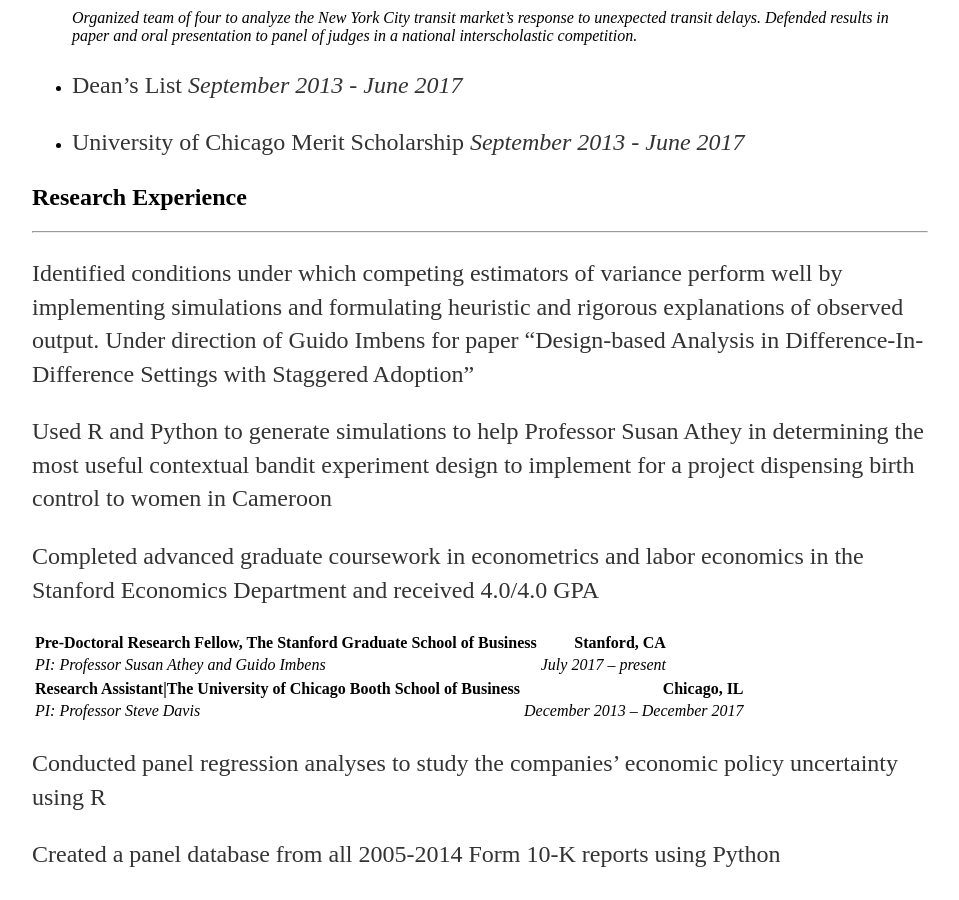
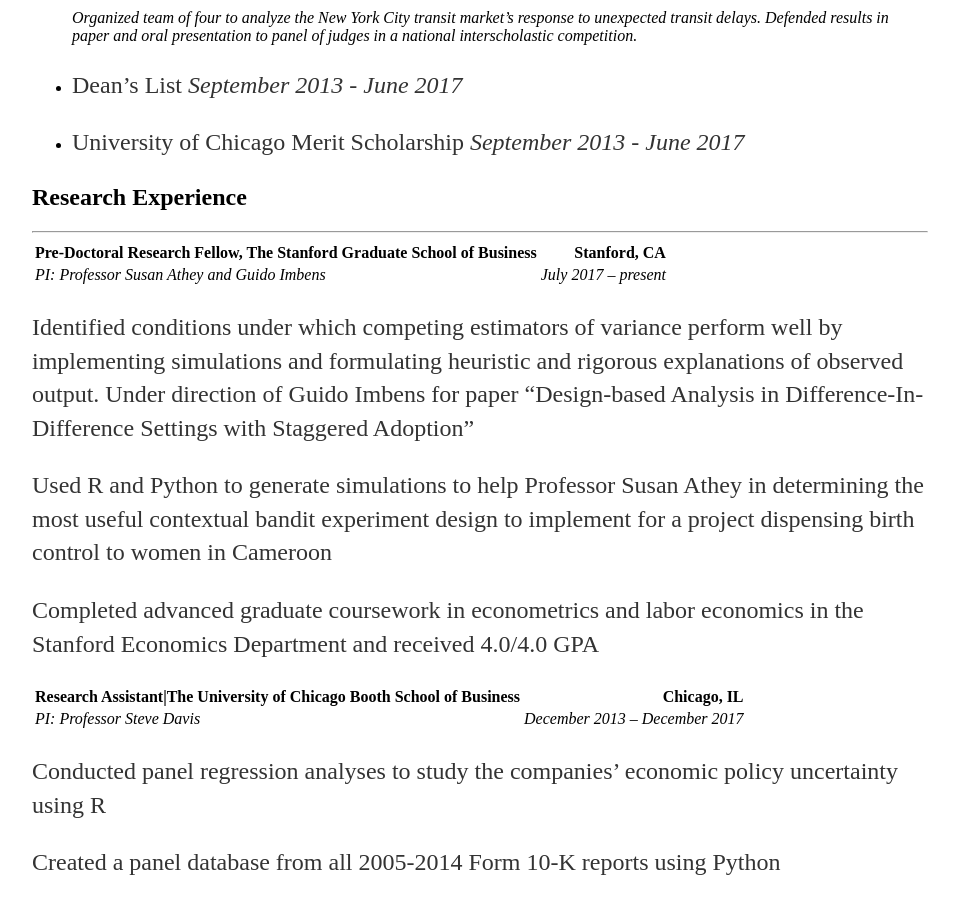
Before and after one commit to lcurrier/lcurrier.github.io, a Jekyll site: the page built from cv/index.html, in a window 1280 px wide and 900 px high, scrolled down 739 px. Shown: the whole window, without its empty margins (160-1119 px from the left). Built offline with Jekyll 4.4.1, drawn with Linux system fonts in a browser that asks for light colours.

Commit message:
Update index.html

```diff
--- a/cv/index.html
+++ b/cv/index.html
@@ -71,11 +71,13 @@
 <td style="text-align: left;"><em>PI: Professor Susan Athey and Guido Imbens</em></td>
 <td style="text-align: right;"><em>July 2017 – present</em></td>
 </tr>
-</tbody>
+<table>
+<tbody>
 <p>Identified conditions under which competing estimators of variance perform well by implementing simulations and formulating heuristic and rigorous explanations of observed output. Under direction of Guido Imbens for paper “Design-based Analysis in Difference-In-Difference Settings with Staggered Adoption”</p>
 <p>Used R and Python to generate simulations to help Professor Susan Athey in determining the most useful contextual bandit experiment design to implement for a project dispensing birth control to women in Cameroon</p>
 <p>Completed advanced graduate coursework in econometrics and labor economics in the Stanford Economics Department and received 4.0/4.0 GPA</p>
 <table>
+<tbody>
 <tr class="odd">
 <td style="text-align: left;"><strong>Research Assistant|The University of Chicago Booth School of Business</strong></td>
 <td style="text-align: right;"><strong>Chicago, IL</strong></td>
```
